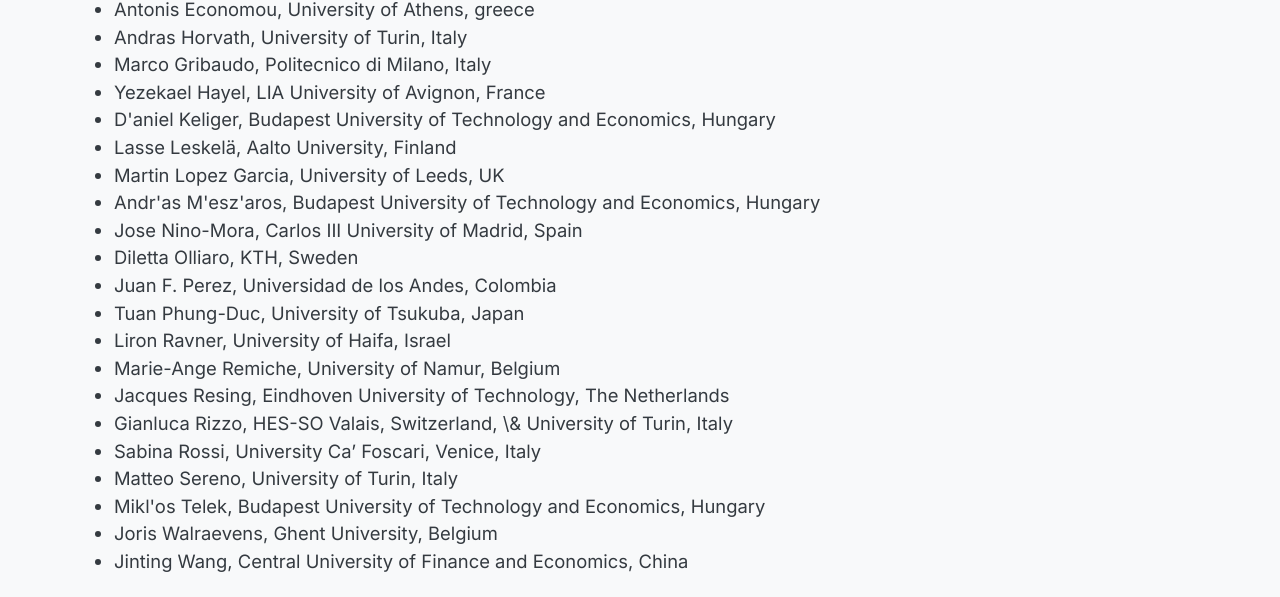
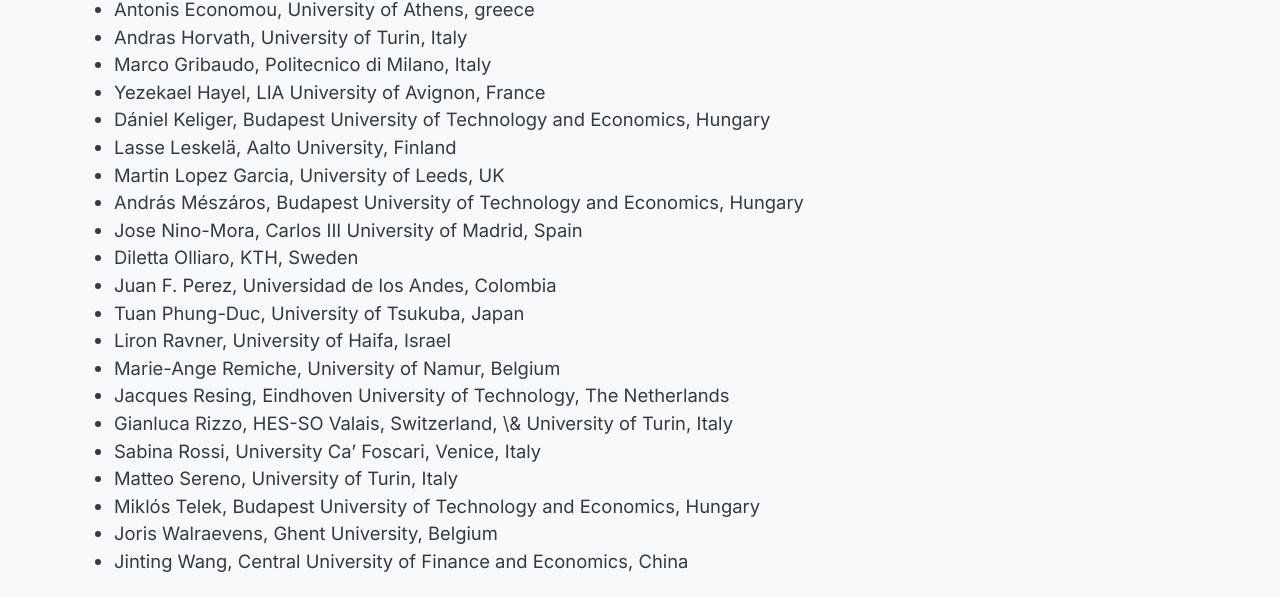
Before and after one commit to asmta/asmta.github.io, a Jekyll site: the page built from organisation.md, in a window 1280 px wide. Shown: the part 642-1239 px from the top of the page. Built offline with Jekyll 4.4.1, drawn with Linux system fonts in a browser that asks for light colours.

Commit message:
Update organisation.md

```diff
--- a/organisation.md
+++ b/organisation.md
@@ -23,10 +23,10 @@ permalink: /organisation/
 - Andras Horvath, University of Turin, Italy
 - Marco Gribaudo, Politecnico di Milano, Italy
 - Yezekael Hayel, LIA University of Avignon, France
-- D\'aniel Keliger, Budapest University of Technology and Economics, Hungary
+- Dániel Keliger, Budapest University of Technology and Economics, Hungary
 - Lasse Leskelä, Aalto University, Finland
 - Martin Lopez Garcia, University of Leeds, UK
-- Andr\'as M\'esz\'aros, Budapest University of Technology and Economics, Hungary
+- András Mészáros, Budapest University of Technology and Economics, Hungary
 - Jose Nino-Mora, Carlos III University of Madrid, Spain
 - Diletta Olliaro, KTH, Sweden
 - Juan F. Perez, Universidad de los Andes, Colombia
@@ -37,6 +37,6 @@ permalink: /organisation/
 - Gianluca Rizzo, HES-SO Valais, Switzerland, \& University of Turin, Italy
 - Sabina Rossi, University Ca’ Foscari, Venice, Italy
 - Matteo Sereno, University of Turin, Italy
-- Mikl\'os Telek, Budapest University of Technology and Economics, Hungary
+- Miklós Telek, Budapest University of Technology and Economics, Hungary
 - Joris Walraevens, Ghent University, Belgium
 - Jinting Wang, Central University of Finance and Economics, China
```
